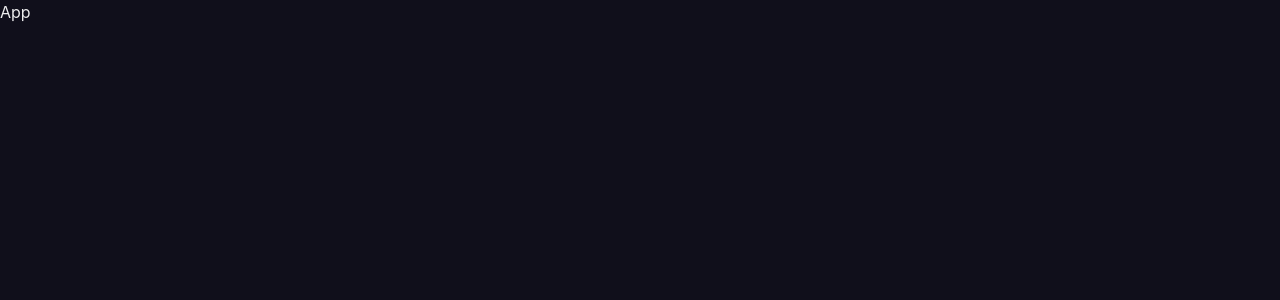
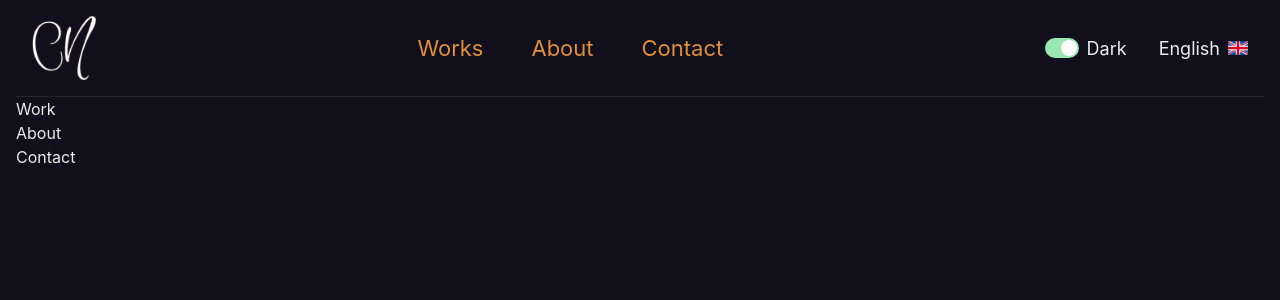
Before and after one commit to cephas-n/portfolio, a React (Vite) app: page / in a window 1280 px wide. Shown: the top 300 px of the page. Built offline with nearby package versions, Linux system fonts and the light colour scheme.

Commit message:
build navigation bar

```diff
--- a/src/App.tsx
+++ b/src/App.tsx
@@ -1,9 +1,18 @@
-import React from 'react'
+import { Box, Container } from "@chakra-ui/react";
+import React from "react";
+import NavBar from "./components/NavBar";
 
 const App = () => {
   return (
-    <div>App</div>
-  )
-}
+    <Box as="div" className="container">
+      <Container maxW="container.xl">
+        <NavBar />
+      </Container>
+      <Container maxW="container.xl">Work</Container>
+      <Container maxW="container.xl">About</Container>
+      <Container maxW="container.xl">Contact</Container>
+    </Box>
+  );
+};
 
-export default App
+export default App;
--- /dev/null
+++ b/src/components/ColorModeSwicth.tsx
@@ -0,0 +1,17 @@
+import { HStack, Switch, Text, useColorMode } from "@chakra-ui/react";
+
+const ColorModeSwicth = () => {
+  const { colorMode, toggleColorMode } = useColorMode();
+  return (
+    <HStack>
+      <Switch
+        isChecked={colorMode === "dark" ? true : false}
+        colorScheme={colorMode === "dark" ? "green" : ""}
+        onChange={toggleColorMode}
+      />
+      <Text>Dark</Text>
+    </HStack>
+  );
+};
+
+export default ColorModeSwicth;
--- /dev/null
+++ b/src/components/LanguageSelector.tsx
@@ -0,0 +1,29 @@
+import {
+  Menu,
+  MenuButton,
+  MenuList,
+  MenuItem,
+  Image,
+  Flex,
+  Text,
+  HStack,
+} from "@chakra-ui/react";
+import ukFlag from "../assets/images/uk.webp";
+
+const LanguageSelector = () => {
+  return (
+    <Menu>
+      <MenuButton>
+        <HStack>
+          <Text>English</Text>
+          <Image src={ukFlag} boxSize={5} />
+        </HStack>
+      </MenuButton>
+      <MenuList>
+        <MenuItem>French</MenuItem>
+      </MenuList>
+    </Menu>
+  );
+};
+
+export default LanguageSelector;
--- /dev/null
+++ b/src/components/NavBar.tsx
@@ -0,0 +1,47 @@
+import {
+  Box,
+  Button,
+  HStack,
+  Image,
+  Link,
+  Menu,
+  MenuButton,
+  MenuGroup,
+  MenuItem,
+  MenuList,
+  Switch,
+  Text,
+} from "@chakra-ui/react";
+import logo from "../assets/images/logo.webp";
+import ColorModeSwicth from "./ColorModeSwicth";
+import LanguageSelector from "./LanguageSelector";
+
+const NavBar = () => {
+  return (
+    <HStack
+      justifyContent="space-between"
+      padding={4}
+      borderBottom="1px"
+      borderColor="whiteAlpha.200"
+    >
+      <Image src={logo} boxSize={16} />
+      <HStack spacing={12}>
+        <Link variant="link" color="primary">
+          Works
+        </Link>
+        <Link variant="link" color="primary">
+          About
+        </Link>
+        <Link variant="link" color="primary">
+          Contact
+        </Link>
+      </HStack>
+      <HStack spacing={8}>
+        <ColorModeSwicth />
+        <LanguageSelector />
+      </HStack>
+    </HStack>
+  );
+};
+
+export default NavBar;
--- a/src/theme.ts
+++ b/src/theme.ts
@@ -1,4 +1,15 @@
-import { Colors, extendTheme, ThemeConfig } from "@chakra-ui/react";
+import {
+  ChakraComponent,
+  Colors,
+  ComponentMultiStyleConfig,
+  ComponentStyleConfig,
+  extendTheme,
+  StyleConfig,
+  StyleFunctionProps,
+  StyleProps,
+  ThemeComponents,
+  ThemeConfig,
+} from "@chakra-ui/react";
 
 const config: ThemeConfig = {
   initialColorMode: "dark",
@@ -22,5 +33,20 @@ const colors: Colors = {
   dark: "#100F1B",
 };
 
-const theme = extendTheme({ config, colors });
+const components: ThemeComponents = {
+  Link: {
+    baseStyle: {
+      fontSize: "22px",
+      color: "primary",
+    },
+  },
+  Text: {
+    baseStyle: {
+      fontSize: "18px",
+    },
+  },
+};
+
+// const;
+const theme = extendTheme({ config, colors, components });
 export default theme;
```
Also changed, not shown: src/assets/images/uk.webp (renamed from src/assets/images/uk.png).
